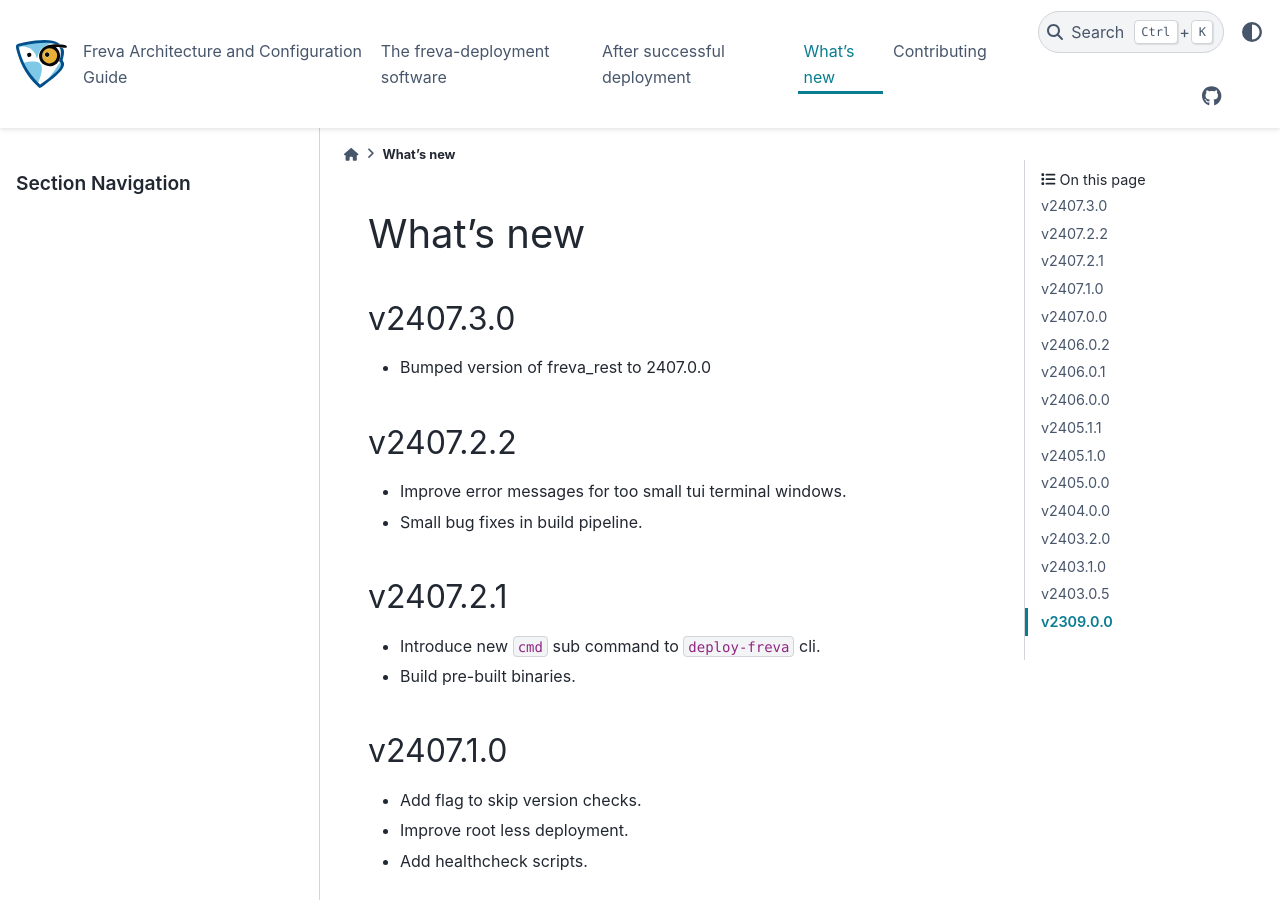
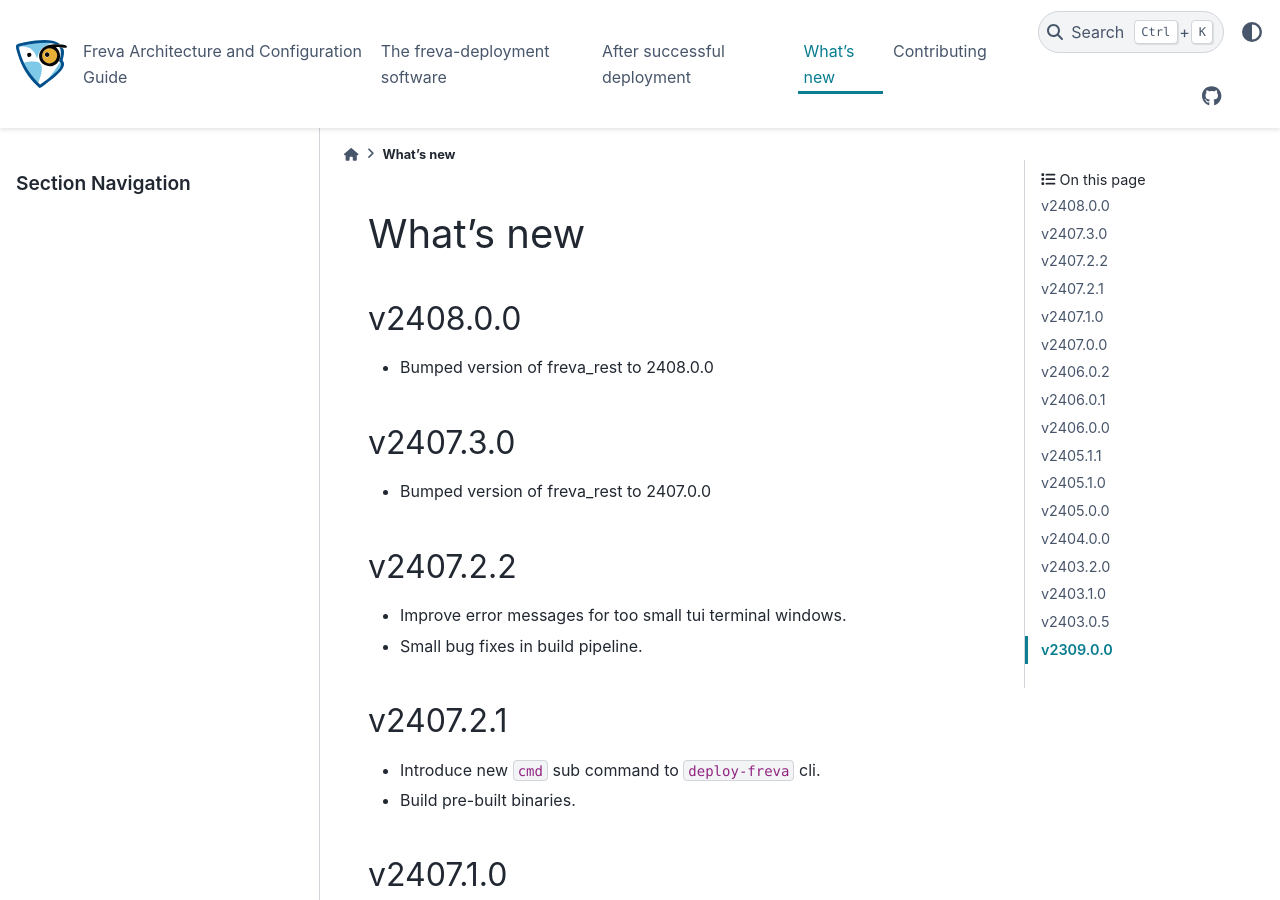
Before and after one commit to FREVA-CLINT/freva-deployment, a Sphinx documentation site: the page built from docs/whatsnew.rst, in a window 1280 px wide and 900 px high. Built offline with Sphinx 7.4.7 and the PyData theme 0.15.4, drawn with Linux system fonts in a browser that asks for light colours; pages that are not in the unit, such as notebooks, are missing from menus.

Commit message:
Bump freva_rest version to 2408.0.0

```diff
--- a/docs/whatsnew.rst
+++ b/docs/whatsnew.rst
@@ -6,6 +6,12 @@ What's new
 .. toctree::
    :maxdepth: 0
    :titlesonly:
+
+v2408.0.0
+~~~~~~~~
+* Bumped version of freva_rest to 2408.0.0
+
+
 
 v2407.3.0
 ~~~~~~~~
--- a/src/freva_deployment/__init__.py
+++ b/src/freva_deployment/__init__.py
@@ -1,7 +1,7 @@
 import argparse
 from urllib.request import urlretrieve
 
-__version__ = "2407.3.0"
+__version__ = "2408.0.0"
 
 FREVA_PYTHON_VERSION = "3.12"
 AVAILABLE_PYTHON_VERSIONS = ["3.8", "3.9", "3.10", "3.11", "3.12"]
```
Also changed, not shown: 1 other file.
